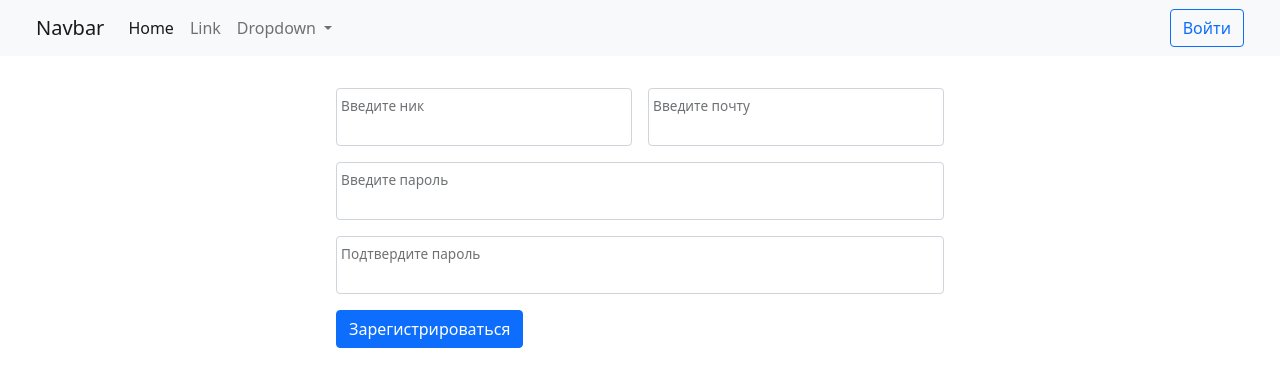
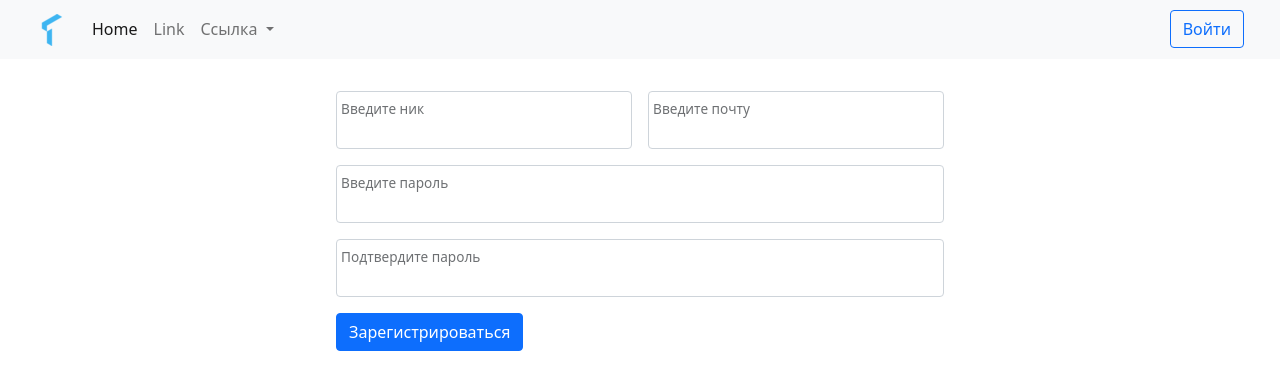
Before and after one commit to tengenatari/letsgoplaygoweb, a Django app: page /auth in a window 1280 px wide. Shown: the top 390 px of the page. Run offline with Django 5.2, Linux system fonts and the light colour scheme.

Commit message:
fixed frontend

```diff
--- a/templates/base.html
+++ b/templates/base.html
@@ -5,6 +5,8 @@
     {% block title %}
         <title>letsgoplaygo</title>
     {% endblock title %}
+    {% load static %}
+    <link rel="shortcut icon" href="{% static 'images/favicon.ico' %}">
     <script src="https://cdn.jsdelivr.net/npm/bootstrap@5.0.2/dist/js/bootstrap.bundle.min.js" integrity="sha384-MrcW6ZMFYlzcLA8Nl+NtUVF0sA7MsXsP1UyJoMp4YLEuNSfAP+JcXn/tWtIaxVXM" crossorigin="anonymous"></script>
     <link href="https://cdn.jsdelivr.net/npm/bootstrap@5.0.2/dist/css/bootstrap.min.css" rel="stylesheet" integrity="sha384-EVSTQN3/azprG1Anm3QDgpJLIm9Nao0Yz1ztcQTwFspd3yD65VohhpuuCOmLASjC" crossorigin="anonymous">
 </head>
@@ -15,7 +17,7 @@
              <div class="row">
                 <nav class="navbar navbar-expand-lg navbar-light bg-light">
           <div class="container-fluid">
-            <a class="navbar-brand" href="#">Navbar</a>
+            <a class="navbar-brand" href="/"><img src="{% static 'images/favicon.ico' %}"></a>
             <button class="navbar-toggler" type="button" data-bs-toggle="collapse" data-bs-target="#navbarSupportedContent" aria-controls="navbarSupportedContent" aria-expanded="false" aria-label="Toggle navigation">
               <span class="navbar-toggler-icon"></span>
             </button>
@@ -28,33 +30,33 @@
                   <a class="nav-link" href="#">Link</a>
                 </li>
                 <li class="nav-item dropdown">
-                  <a class="nav-link dropdown-toggle" href="#" id="navbarDropdown" role="button" data-bs-toggle="dropdown" aria-expanded="false">
-                    Dropdown
+                  <a class="nav-link dropdown-toggle" href="#" role="button" data-bs-toggle="dropdown" aria-expanded="false">
+                    Ссылка
                   </a>
-                  <ul class="dropdown-menu" aria-labelledby="navbarDropdown">
-                    <li><a class="dropdown-item" href="#">Action</a></li>
-                    <li><a class="dropdown-item" href="#">Another action</a></li>
+                  <ul class="dropdown-menu">
+                    <li><a class="dropdown-item" href="#">Действие</a></li>
+                    <li><a class="dropdown-item" href="#">Другое действие</a></li>
                     <li><hr class="dropdown-divider"></li>
-                    <li><a class="dropdown-item" href="#">Something else here</a></li>
+                    <li><a class="dropdown-item" href="#">Что-то еще здесь</a></li>
                   </ul>
                 </li>
 
               </ul>
 
                   {% if user.is_authenticated %}
-
-                      <li class="nav-item dropdown">
-                          <a class="nav-link dropdown-toggle" href="#" id="navbarDropdown" role="button" data-bs-toggle="dropdown" aria-expanded="false">
-                            Dropdown
+                      <ul class="navbar-nav  d-flex ">
+                      <li class="nav-item dropdown  ">
+                          <a class="nav-link dropdown-toggle" href="#" id="navbarDropdownLogin" role="button" data-bs-toggle="dropdown" aria-expanded="false">
+                              {{ user.username }}
                           </a>
-                          <ul class="dropdown-menu" aria-labelledby="navbarDropdown">
+                          <ul class="dropdown-menu" aria-labelledby="navbarDropdownLogin">
                             <li><a class="dropdown-item" href="#">Action</a></li>
                             <li><a class="dropdown-item" href="#">Another action</a></li>
                             <li><hr class="dropdown-divider"></li>
                             <li><a class="dropdown-item" href="#">Something else here</a></li>
                           </ul>
                         </li>
-
+                      </ul>
                   {% else %}
                       <form class="d-flex">
                           <a class="btn btn-outline-primary" href="/auth">Войти</a>
```
Also changed, not shown: main/static/images/favicon.ico (added).
